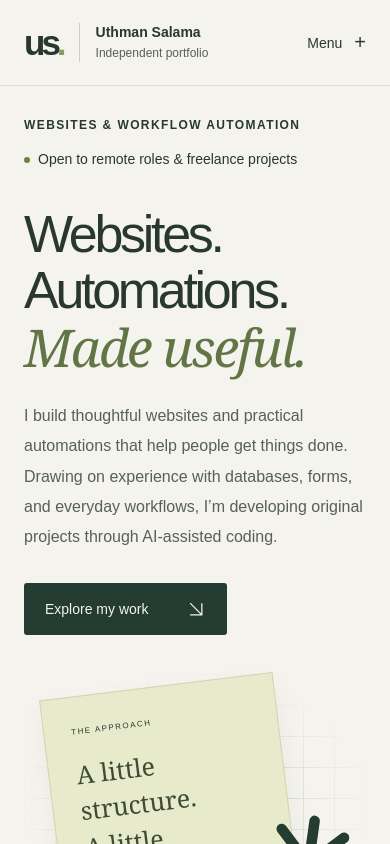
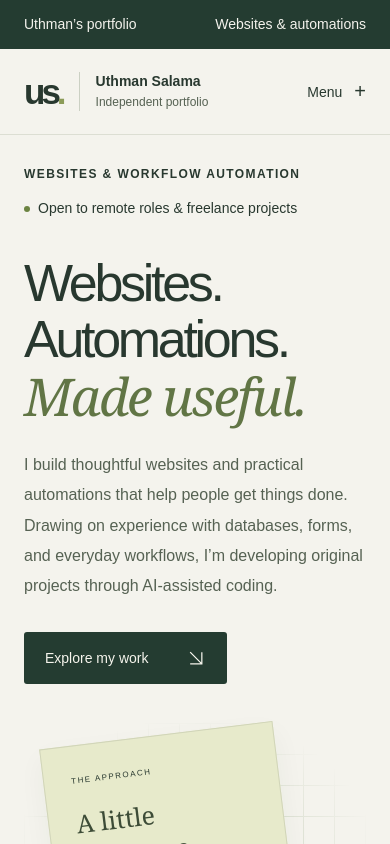
Before and after one commit to uthmans/portfolio, a React (Vite) app: page / in a window 390 px wide. Shown: the top 844 px of the page. Built offline with nearby package versions, Linux system fonts and the light colour scheme.

Commit message:
Unify portfolio navigation across all project pages

```diff
--- a/scripts/check-browser.mjs
+++ b/scripts/check-browser.mjs
@@ -118,7 +118,7 @@ const menu = page.getByRole("button", { name: /Menu/ });
 await menu.click();
 assert.equal(await page.locator("#site-navigation").isVisible(), true);
 await page
-  .getByRole("navigation")
+  .getByRole("navigation", { name: "Main navigation" })
   .getByRole("link", { name: "About", exact: true })
   .click();
 assert.equal(await page.locator("#site-navigation").isVisible(), false);
--- a/scripts/check-survey.mjs
+++ b/scripts/check-survey.mjs
@@ -262,7 +262,10 @@ try {
       });
     }
   }
-  await page.getByRole("link", { name: "Uthman’s portfolio" }).click();
+  await page
+    .getByRole("navigation", { name: "Portfolio navigation" })
+    .getByRole("link", { name: "Back to portfolio", exact: true })
+    .click();
   assert.equal(page.url(), portfolioUrl);
   assert.deepEqual(errors, []);
   console.log(
--- a/src/App.tsx
+++ b/src/App.tsx
@@ -1,5 +1,6 @@
 import { useEffect, useRef, useState } from "react";
 import Chart from "./survey/Chart";
+import PortfolioBanner from "./components/PortfolioBanner";
 import RoomScene from "./business/RoomScene";
 import { sample, summarize } from "./survey/data";
 import {
@@ -353,6 +354,7 @@ export default function App() {
       <a className="skip-link" href="#main">
         Skip to content
       </a>
+      <PortfolioBanner title="Websites & automations" home />
       <header className="site-header">
         <a href="#" className="wordmark" aria-label="us. — Uthman Salama, home">
           us<span>.</span>
--- /dev/null
+++ b/src/components/PortfolioBanner.tsx
@@ -0,0 +1,37 @@
+import "./portfolio-banner.css";
+
+type Props = { title: string; context?: string; home?: boolean };
+
+/** Shared portfolio frame, including the nested service pages. */
+export default function PortfolioBanner({
+  title,
+  context,
+  home = false,
+}: Props) {
+  return (
+    <nav className="portfolio-banner" aria-label="Portfolio navigation">
+      <div className="portfolio-banner-inner">
+        {home ? (
+          <span className="portfolio-banner-home">Uthman’s portfolio</span>
+        ) : (
+          <a className="portfolio-banner-back" href={import.meta.env.BASE_URL}>
+            <svg viewBox="0 0 24 24" fill="none" aria-hidden="true">
+              <path
+                d="M19 12H5m7-7-7 7 7 7"
+                stroke="currentColor"
+                strokeWidth="1.5"
+              />
+            </svg>
+            Back to portfolio
+          </a>
+        )}
+        <span className="portfolio-banner-page">
+          <span>{title}</span>
+          {context && (
+            <span className="portfolio-banner-context">{context}</span>
+          )}
+        </span>
+      </div>
+    </nav>
+  );
+}
--- /dev/null
+++ b/src/components/portfolio-banner.css
@@ -0,0 +1,81 @@
+.portfolio-banner {
+  background: #243c31;
+  color: #f4f3ed;
+  font-family: "DM Sans Variable", sans-serif;
+  font-size: 14px;
+  line-height: 1.5;
+  width: 100%;
+}
+.portfolio-banner-inner {
+  max-width: 1280px;
+  min-height: 48px;
+  margin: 0 auto;
+  padding: 2px 64px;
+  display: flex;
+  justify-content: space-between;
+  align-items: center;
+  gap: 12px 24px;
+}
+.portfolio-banner-back {
+  color: inherit;
+  display: inline-flex;
+  gap: 10px;
+  align-items: center;
+  min-height: 44px;
+  text-decoration: underline;
+  text-underline-offset: 4px;
+  text-decoration-color: #a6ba9b;
+  flex-shrink: 0;
+}
+.portfolio-banner-back:hover {
+  color: #dceaaf;
+  text-decoration-color: currentColor;
+}
+.portfolio-banner-back:focus-visible {
+  outline: 2px solid #dceaaf;
+  outline-offset: 3px;
+  border-radius: 2px;
+}
+.portfolio-banner-back svg {
+  width: 17px;
+  height: 17px;
+  flex-shrink: 0;
+}
+.portfolio-banner-home {
+  padding: 10px 0;
+  font-weight: 500;
+}
+.portfolio-banner-page {
+  display: flex;
+  justify-content: end;
+  align-items: center;
+  flex-wrap: wrap;
+  gap: 4px 16px;
+  margin-left: auto;
+  text-align: right;
+  max-width: 100%;
+}
+.portfolio-banner-page > span:first-child {
+  font-weight: 500;
+}
+.portfolio-banner-context {
+  color: #d5dfcf;
+  font-size: 13px;
+}
+@media (max-width: 1050px) {
+  .portfolio-banner-inner {
+    padding-left: 38px;
+    padding-right: 38px;
+  }
+}
+@media (max-width: 760px) {
+  .portfolio-banner-inner {
+    padding: 4px 24px;
+    flex-wrap: wrap;
+    gap: 0 16px;
+  }
+  .portfolio-banner-page {
+    padding: 5px 0;
+    gap: 2px 12px;
+  }
+}
```
Also changed, not shown: scripts/check-business.mjs (+17 -5 lines), src/business/App.tsx (+9 -9 lines), src/business/styles.css (+0 -25 lines), src/survey/App.tsx (+5 -4 lines), src/survey/styles.css (+0 -30 lines), 1 other file (tests, documents, lock files or other folders).
